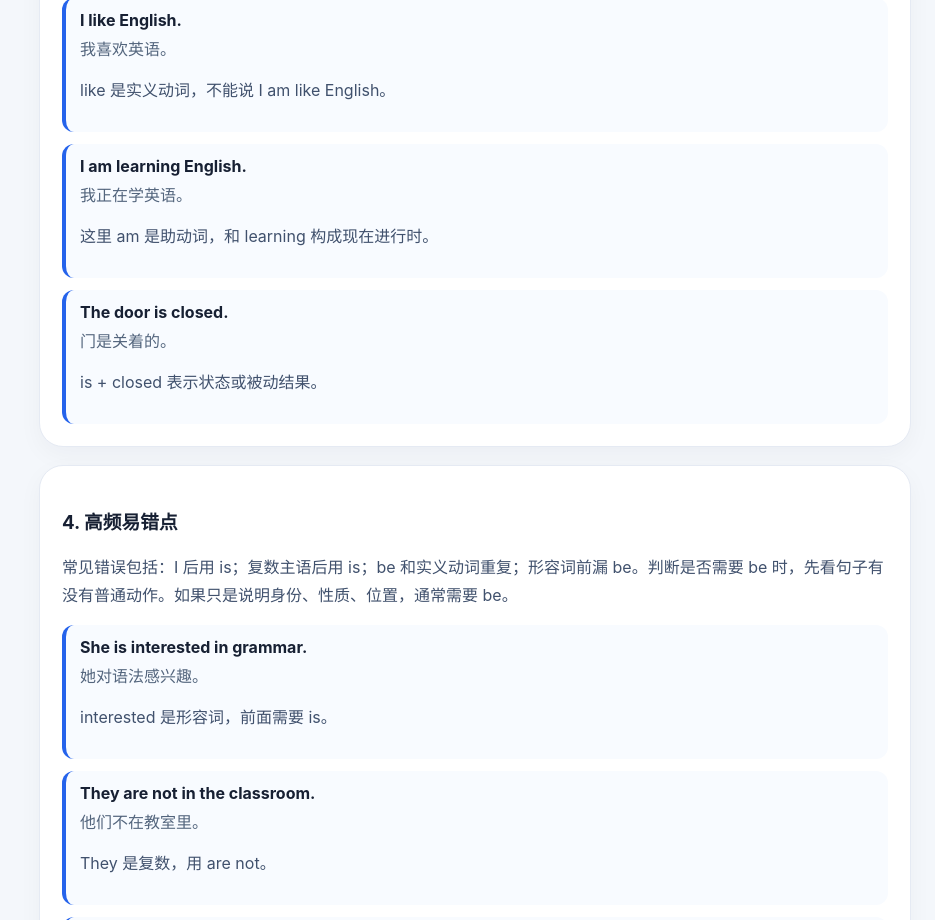
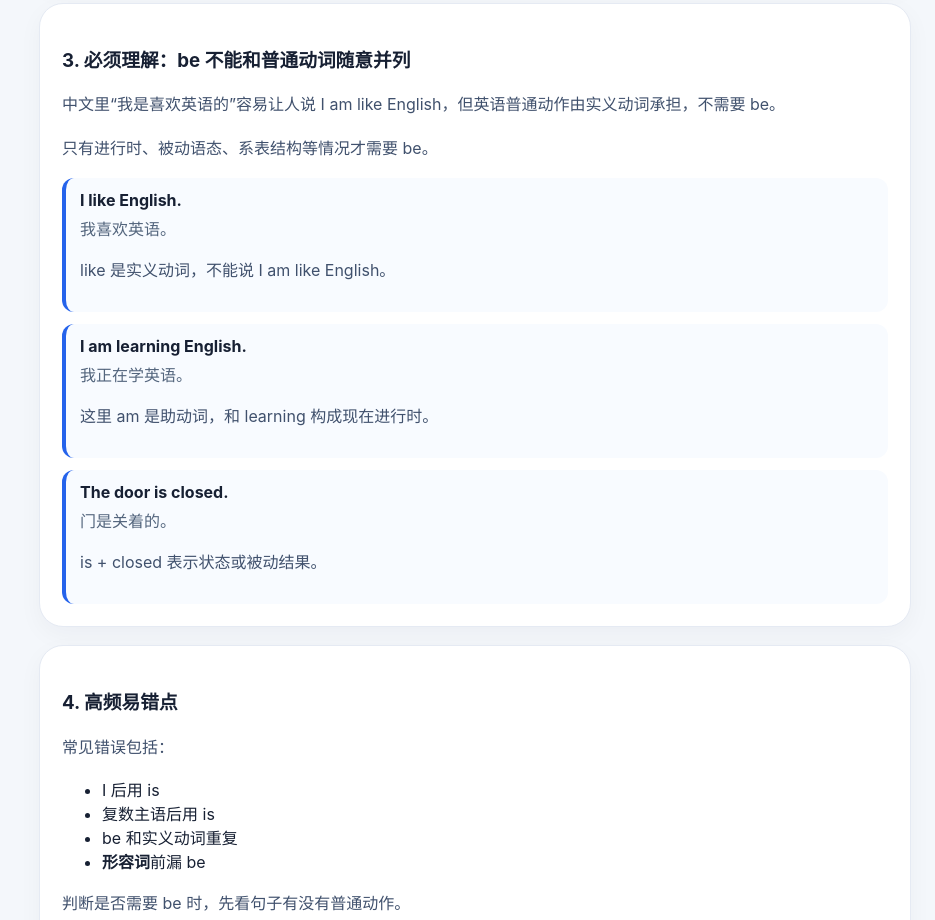
Before and after one commit to yipengup/english-learning-app, a React (Vite) app: page / in a window 1280 px wide. Shown: the part 1880-2800 px from the top of the page, without its empty margins (345-1280 px from the left). Built offline with nearby package versions, Linux system fonts and the light colour scheme.

Commit message:
Render lesson text as structured readable lists

```diff
--- a/src/main.jsx
+++ b/src/main.jsx
@@ -83,10 +83,87 @@ function App() {
   </div>;
 }
 
+const leadTerms = ['名词', '动词', '形容词', '副词', '介词', '连词', '限定词', '代词', '主语', '谓语', '宾语', '表语', '定语', '状语', '补语', '陈述句', '一般疑问句', '特殊疑问句', '祈使句', '感叹句', '第一步', '第二步', '第三步', '最后'];
+
+function renderInline(text) {
+  const markdownParts = String(text).split(/(\*\*[^*]+\*\*)/g).filter(Boolean);
+  return markdownParts.map((part, index) => {
+    if (part.startsWith('**') && part.endsWith('**')) {
+      return <strong key={index} className="markedText">{part.slice(2, -2)}</strong>;
+    }
+
+    const term = leadTerms.find(item => part.startsWith(item));
+    if (term) {
+      return <React.Fragment key={index}><strong className="markedText">{term}</strong>{part.slice(term.length)}</React.Fragment>;
+    }
+
+    return <React.Fragment key={index}>{part}</React.Fragment>;
+  });
+}
+
+function splitLongBody(text) {
+  const normalized = String(text || '').trim();
+  if (!normalized) return [];
+
+  if (normalized.includes('\n')) {
+    return normalized.split('\n').map(line => line.trim()).filter(Boolean).map(line => {
+      if (/^[-*]\s+/.test(line)) return { type: 'li', text: line.replace(/^[-*]\s+/, '') };
+      if (/^\d+[.)、]\s*/.test(line)) return { type: 'li', text: line.replace(/^\d+[.)、]\s*/, '') };
+      return { type: 'p', text: line };
+    });
+  }
+
+  const sentenceParts = normalized.split('。').map(item => item.trim()).filter(Boolean);
+  const blocks = [];
+
+  sentenceParts.forEach(sentence => {
+    const colonMatch = sentence.match(/^(.{2,24}(?:包括|有|是|为|如下|先问))[:：](.+)$/);
+    const shouldList = sentence.includes('；') && (sentence.length > 42 || colonMatch);
+
+    if (!shouldList) {
+      blocks.push({ type: 'p', text: `${sentence}。` });
+      return;
+    }
+
+    if (colonMatch) {
+      blocks.push({ type: 'p', text: `${colonMatch[1]}：` });
+      colonMatch[2].split('；').map(item => item.trim()).filter(Boolean).forEach(item => blocks.push({ type: 'li', text: item }));
+    } else {
+      sentence.split('；').map(item => item.trim()).filter(Boolean).forEach(item => blocks.push({ type: 'li', text: item }));
+    }
+  });
+
+  return blocks;
+}
+
+function RichText({ text }) {
+  const blocks = splitLongBody(text);
+  const rendered = [];
+  let listItems = [];
+
+  function flushList(keyPrefix) {
+    if (!listItems.length) return;
+    rendered.push(<ul className="smartList" key={`list-${keyPrefix}`}>{listItems.map((item, index) => <li key={index}>{renderInline(item)}</li>)}</ul>);
+    listItems = [];
+  }
+
+  blocks.forEach((block, index) => {
+    if (block.type === 'li') {
+      listItems.push(block.text);
+      return;
+    }
+    flushList(index);
+    rendered.push(<p className="bodyBlock" key={`p-${index}`}>{renderInline(block.text)}</p>);
+  });
+
+  flushList('end');
+  return <div className="richText">{rendered}</div>;
+}
+
 function LearningView({ grammar, progress, curated, activeIndex, onStart }) {
   return <section className="content">
     <div className="hero"><div><span className="tag">第 {activeIndex + 1} 节 · {grammar.level}</span><h2>{grammar.title}</h2><p>{grammar.summary}</p><p className="path"><b>{grammar.categoryTitle}</b><br/>{grammar.categoryDescription}</p><p className="quality"><Layers3 size={16}/>题库状态：{curated ? '已接入人工精选题库 + 变体扩展' : '暂用通用题库，待人工精选题库接入'}</p></div><div className="stats"><b>{progress.done}/{progress.total}</b><small>已练习</small><b>{progress.wrong}</b><small>错题</small><b>{progress.completionRate}%</b><small>完成度</small></div></div>
-    {grammar.sections.map(sec => <article className="card" key={sec.heading}><h3>{sec.heading}</h3><p>{sec.body}</p>{sec.examples.map(ex => <div className="example" key={ex.en}><b>{ex.en}</b><span>{ex.zh}</span><p>{ex.note}</p></div>)}</article>)}
+    {grammar.sections.map(sec => <article className="card" key={sec.heading}><h3>{sec.heading}</h3><RichText text={sec.body}/>{sec.examples.map(ex => <div className="example" key={ex.en}><b>{ex.en}</b><span>{ex.zh}</span><p>{ex.note}</p></div>)}</article>)}
     <div className="actions"><button className="primary" onClick={() => onStart('unanswered-first')}><BookOpen size={20}/>开始练习本语法</button><button className="secondary" onClick={() => onStart('wrong-first')}>优先复习错题</button></div>
   </section>;
 }
```
